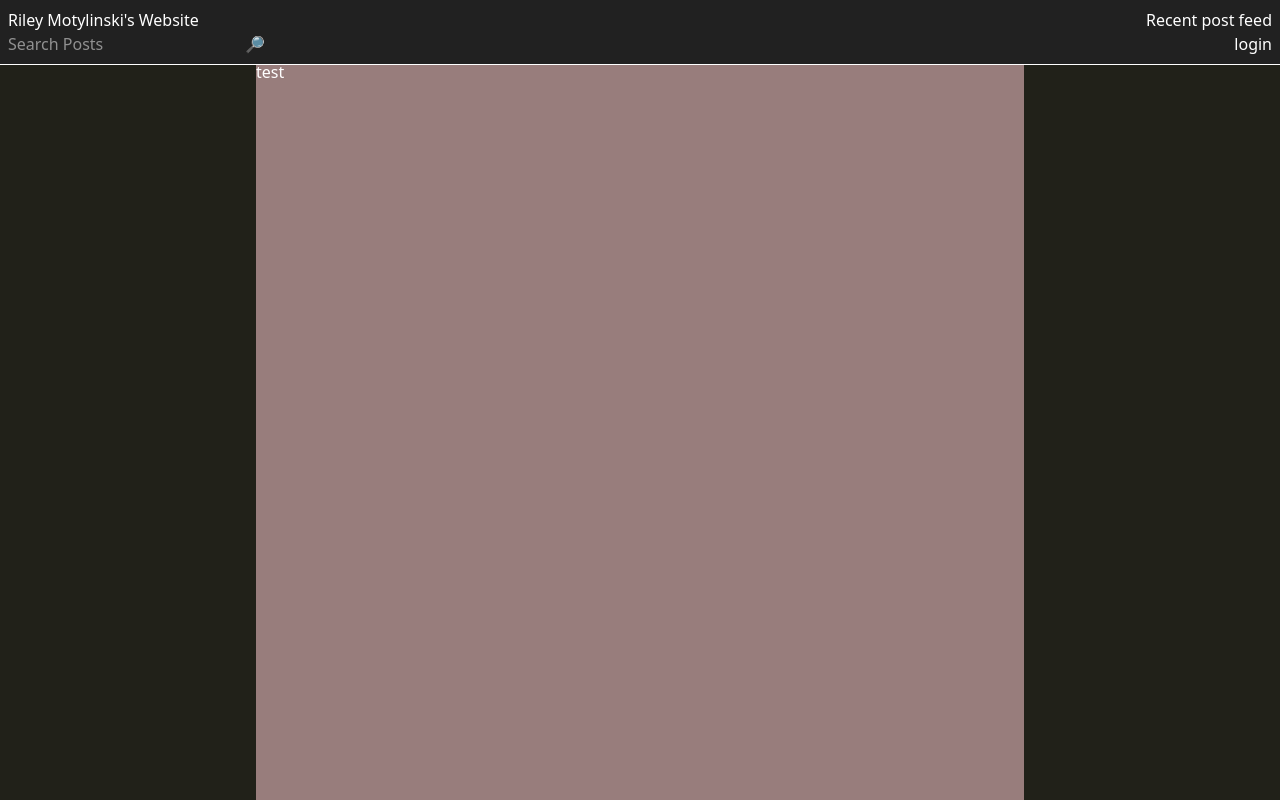
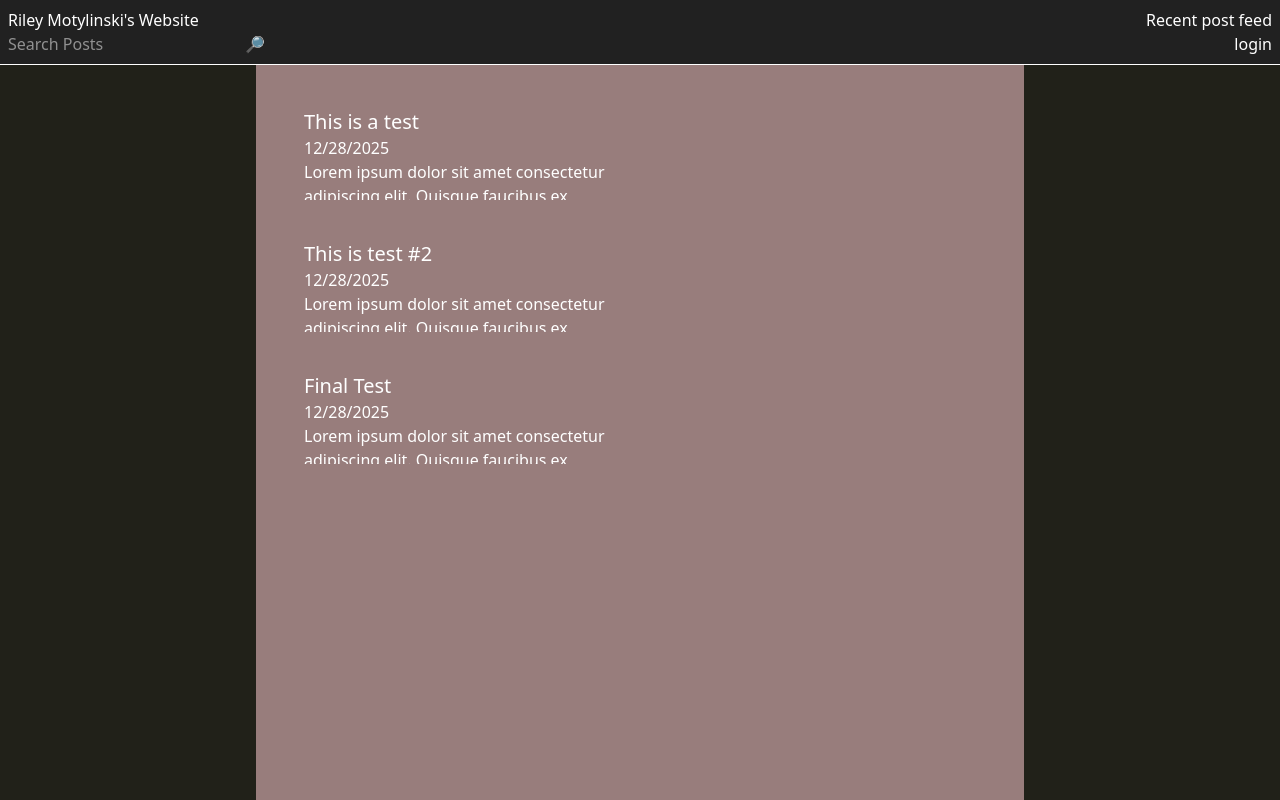
Before and after one commit to rileymotylinski/riley-motylinski, a Next.js app: page / in a window 1280 px wide. Shown: the top 800 px of the page. Built offline with nearby package versions, Linux system fonts and the light colour scheme.

Commit message:
feat: post feed

```diff
--- a/src/app/page.tsx
+++ b/src/app/page.tsx
@@ -1,6 +1,8 @@
-import { Body } from "../components/body";
+
+import { Body } from "../components/Body";
 import { Footer } from "../components/Footer";
-import { Toolbar } from "../components/toolbar";
+import { Toolbar } from "../components/Toolbar";
+
 
 export default function Home() {
   return (
--- a/src/components/Post.tsx
+++ b/src/components/Post.tsx
@@ -1,9 +1,10 @@
 import type { FC } from "react";
 
 export type PostData = {
-    title: String,
+    id: string,
+    title: string,
     date: Date,
-    content: String
+    content: string
 }
 
 export const Post: FC<PostData> = ({ title, date, content}) => {
--- a/src/components/PostFeed.tsx
+++ b/src/components/PostFeed.tsx
@@ -6,10 +6,14 @@ import type { PostData } from "./Post";
 type Props = {
     posts: PostData[]
 }
+
 export const PostFeed: FC<Props> = ({ posts }) => {
-    return <>
-        {posts.map((post: PostData) => {
-            <PostPreview post={post} />
-        })}
-    </>
+    return <div className="w-1/2">
+        {posts.map((post: PostData) => (
+            <div key={post.id}>
+                <PostPreview post={post} />
+            </div>
+        ))}
+    </div>
+
 }
--- a/src/components/PostPreview.tsx
+++ b/src/components/PostPreview.tsx
@@ -5,11 +5,12 @@ type Props = {
     post: PostData
 }
 
+
+
 export const PostPreview: FC<Props> = ({ post }) => {
-    return  <>
-        <div>
-            <div>{post.title}</div>
-            <div>{post.date.toISOString()}</div>
-        </div>
-    </>
+    return  <div className="m-4 p-3 hover:border-white hover:border hover:bg-gray-500/50">
+        <p className="text-xl">{post.title}</p>
+        <div className="text-md">{post.date.toLocaleDateString()}</div>
+        <p className="max-h-10 overflow-hidden">{post.content}</p>
+    </div>
 }
--- a/src/components/body.tsx
+++ b/src/components/body.tsx
@@ -1,10 +1,13 @@
 import type { FC } from "react";
+
+import { data } from "./TempData";
+import { PostFeed } from "./PostFeed";
 
 export const Body: FC = () => {
     return (
         <div className="flex justify-center mt-15">
-            <div className="basis-3/5 bg-taupe min-h-screen overflow-y-scroll scroll-smooth">
-                test
+            <div className="basis-3/5 bg-taupe min-h-screen overflow-y-scroll scroll-smooth p-5">
+                <PostFeed posts={data}/>
             </div>
         </div>
     )
```
Also changed, not shown: src/components/TempData.ts (added, +10 -0 lines), src/components/PostSearch.tsx (line endings or trailing spaces).
